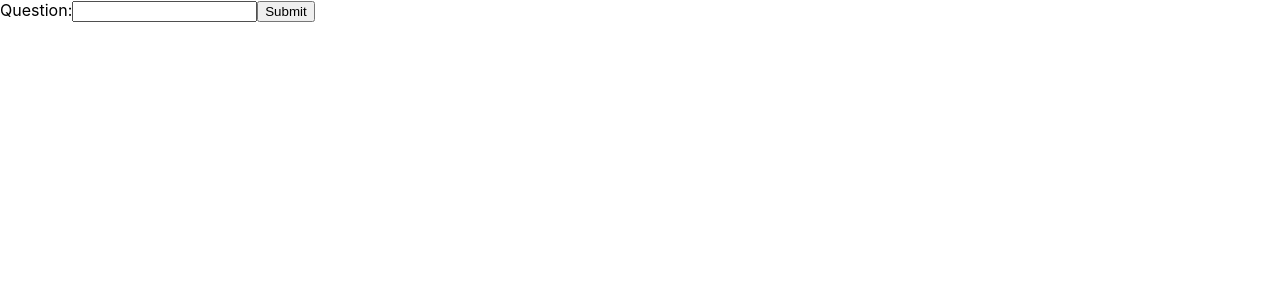
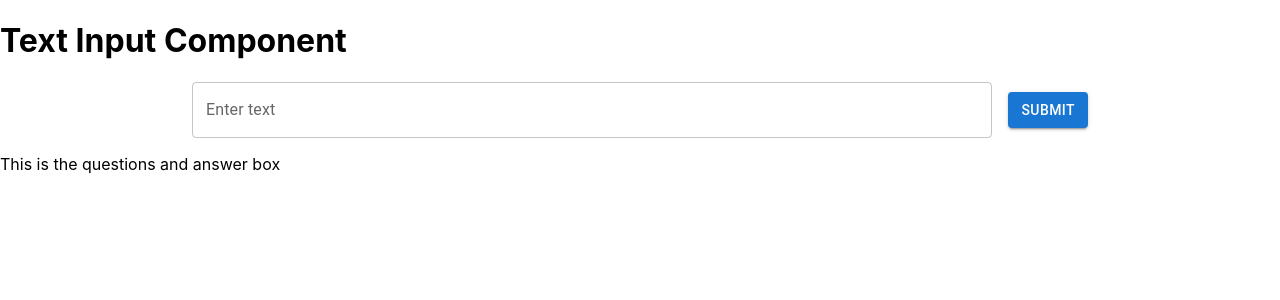
Before and after one commit to saakethkoka/Hackai-Frontend, a React (Create React App) app: page / in a window 1280 px wide. Shown: the top 300 px of the page. Built offline with nearby package versions, Linux system fonts and the light colour scheme.

Commit message:
Made the outline of the inital prompt input.

```diff
--- a/src/components/InitalPromptBox.jsx
+++ /dev/null
@@ -1,7 +0,0 @@
-import TextField from '@mui/material/TextField'
-
-export const InitalPromptBox = ({placeholder = "", }) => {
-    return (
-        <TextField id="standard-basic" label="Standard" variant="standard" />
-    );
-}
--- /dev/null
+++ b/src/components/InitialPromptBox.jsx
@@ -0,0 +1,50 @@
+import React, { useState } from "react";
+import TextField from "@mui/material/TextField";
+import Button from "@mui/material/Button";
+import Box from "@mui/material/Box";
+
+export const InitialPromptBox = ({ onTextSubmit }) => {
+    const [inputText, setInputText] = useState("");
+    const [isImmutable, setIsImmutable] = useState(false);
+
+    const handleInputChange = (event) => {
+        if (!isImmutable) {
+            setInputText(event.target.value);
+        }
+    };
+
+    const handleSubmit = () => {
+        onTextSubmit(inputText);
+        setIsImmutable(true);
+    };
+
+    return (
+        <Box
+            sx={{
+                display: "flex",
+                flexDirection: "row",
+                alignItems: "center",
+                justifyContent: "center",
+                width: "70%",
+                margin: "auto",
+            }}
+        >
+            <TextField
+                label="Enter text"
+                value={inputText}
+                onChange={handleInputChange}
+                fullWidth
+                disabled={isImmutable}
+            />
+            <Button
+                variant="contained"
+                color="primary"
+                onClick={handleSubmit}
+                sx={{ ml: 2 }}
+                disabled={isImmutable}
+            >
+                Submit
+            </Button>
+        </Box>
+    );
+};
--- a/src/components/index.js
+++ b/src/components/index.js
@@ -1,3 +1,3 @@
 export * from './ImageOutput';
-export * from './InitalPromptBox';
+export * from './InitialPromptBox';
 export * from './QuestionsAndAnswerBox';
--- a/src/mainPage/mainPage.jsx
+++ b/src/mainPage/mainPage.jsx
@@ -1,11 +1,28 @@
-import {ImageOutput, InitalPromptBox, QuestionsAndAnswerBox} from "../components";
+import {ImageOutput, InitialPromptBox, QuestionsAndAnswerBox} from "../components";
+import React, { useState } from "react";
 
 export const MainPage = () => {
+    const [submittedText, setSubmittedText] = useState("");
+
+    const handleTextSubmit = (text) => {
+        setSubmittedText(text);
+
+    };
+
     return (
         <>
-            <InitalPromptBox />
+            <div>
+                <h1>Text Input Component</h1>
+                <InitialPromptBox onTextSubmit={handleTextSubmit} />
+                {submittedText && (
+                    <div>
+                        <h2>Submitted Text:</h2>
+                        <p>{submittedText}</p>
+                    </div>
+                )}
+            </div>
+            <QuestionsAndAnswerBox />
             <ImageOutput />
-            <QuestionsAndAnswerBox />
         </>
     );
 }
--- a/src/utils/Routes.jsx
+++ b/src/utils/Routes.jsx
@@ -6,7 +6,7 @@ import TestComp from "../components/TestComp";
 export const Router = () => {
     //TODO: As more pages are added, these routes will need to be updated. Have Ray Irani do this.
     return useRoutes([
-        { path: '/', element: <TestComp /> },
+        { path: '/', element: <MainPage /> },
         { path: '/404', element: <Page404 /> },
         { path: '*', element: <Page404/>}
     ]);
```
